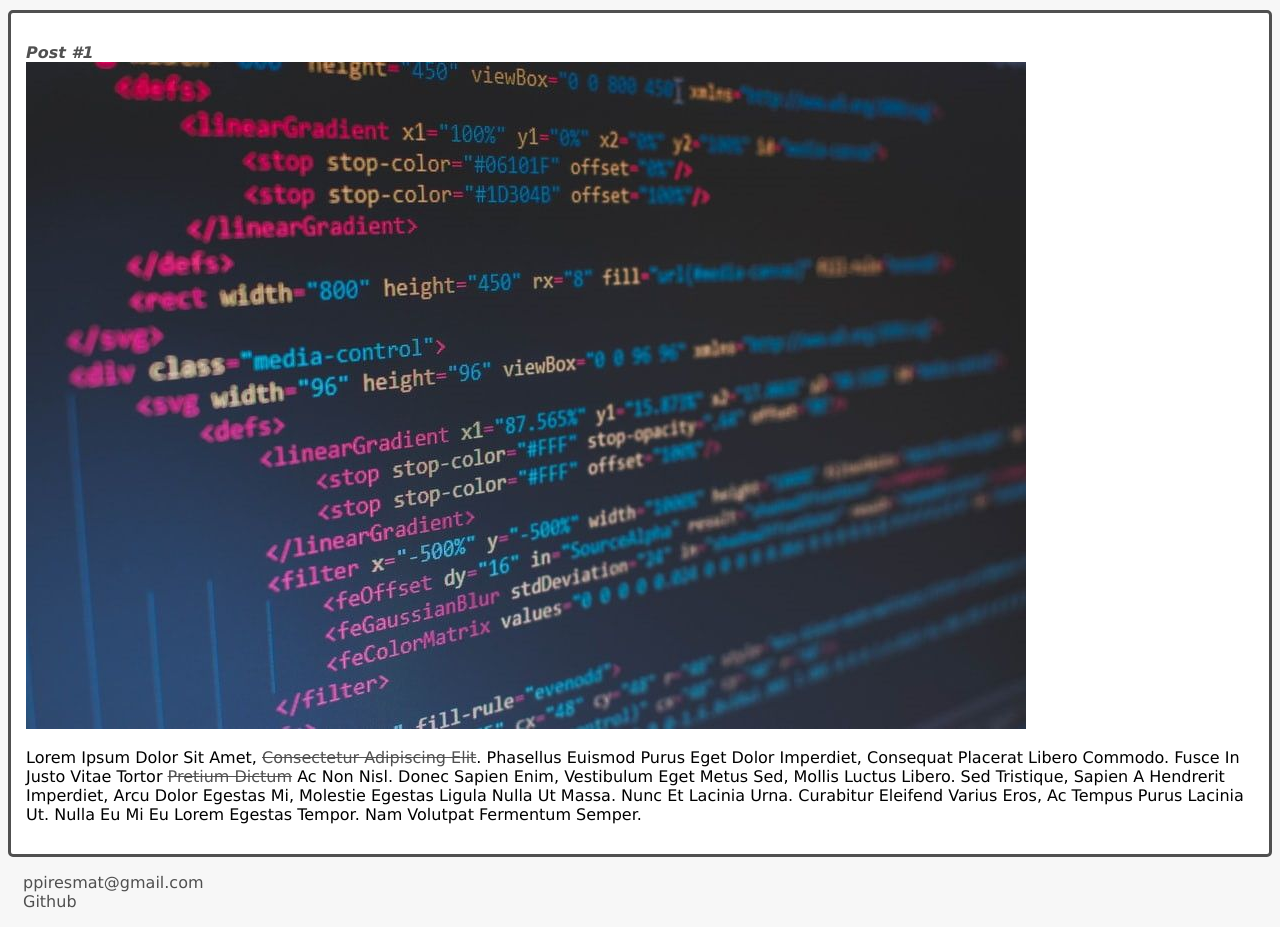
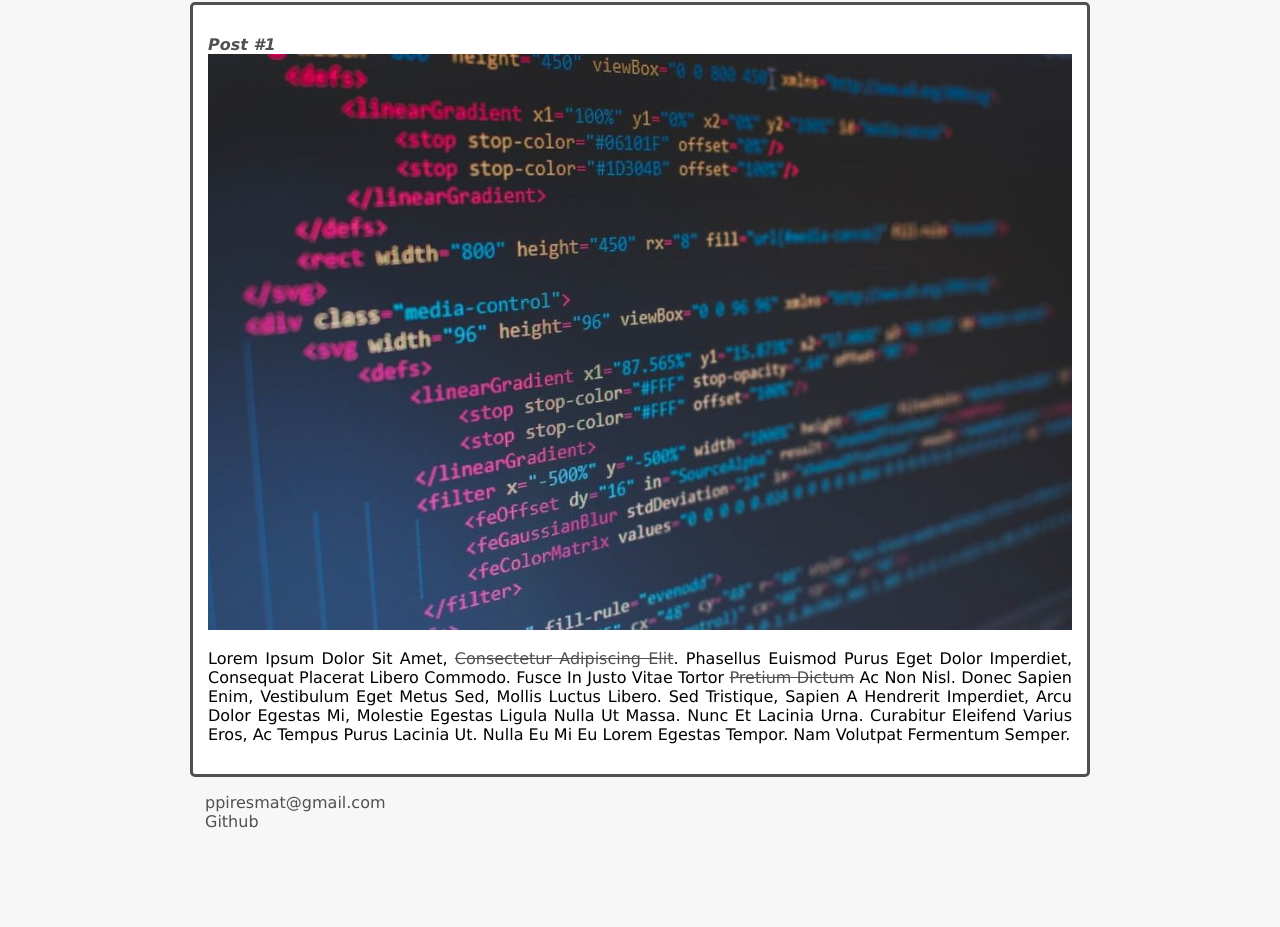
Before and after one commit to paulo-pires-br/Digital-Innovation-One, a plain HTML site: page html-css/index.html in a window 1280 px wide. Shown: the part 167-1094 px from the top of the page. After the commit the page ends 1014 px from the top, so only its background shows below. Drawn offline with Linux system fonts and the light colour scheme.

Commit message:
Dimensão e alinhamento - Prof. Lucas Vilaboim

```diff
--- a/html-css/style.css
+++ b/html-css/style.css
@@ -1,6 +1,8 @@
 body{
     background-color: #f7f7f7;
     font-family: Verdana;
+    max-width: 900px;
+    margin: auto;
 }
 
 .photo{
@@ -41,10 +43,13 @@ a{
     margin: 0;
     margin-bottom: 15px;
     text-transform: capitalize;
+    text-align: justify;
+    text-justify: inter-word;
 }
 
 .post_image{
     margin-bottom: 15px;
+    width: 100%;
 }
 
 .contacts_list{
```
